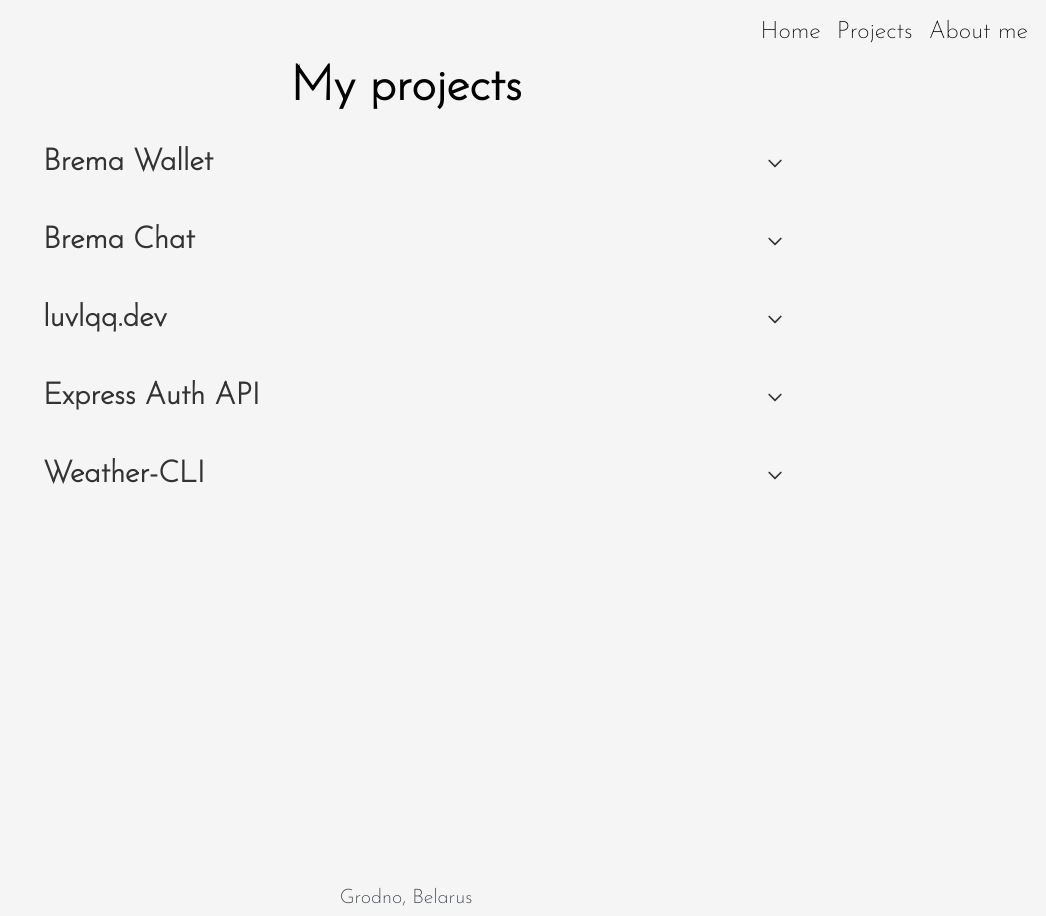
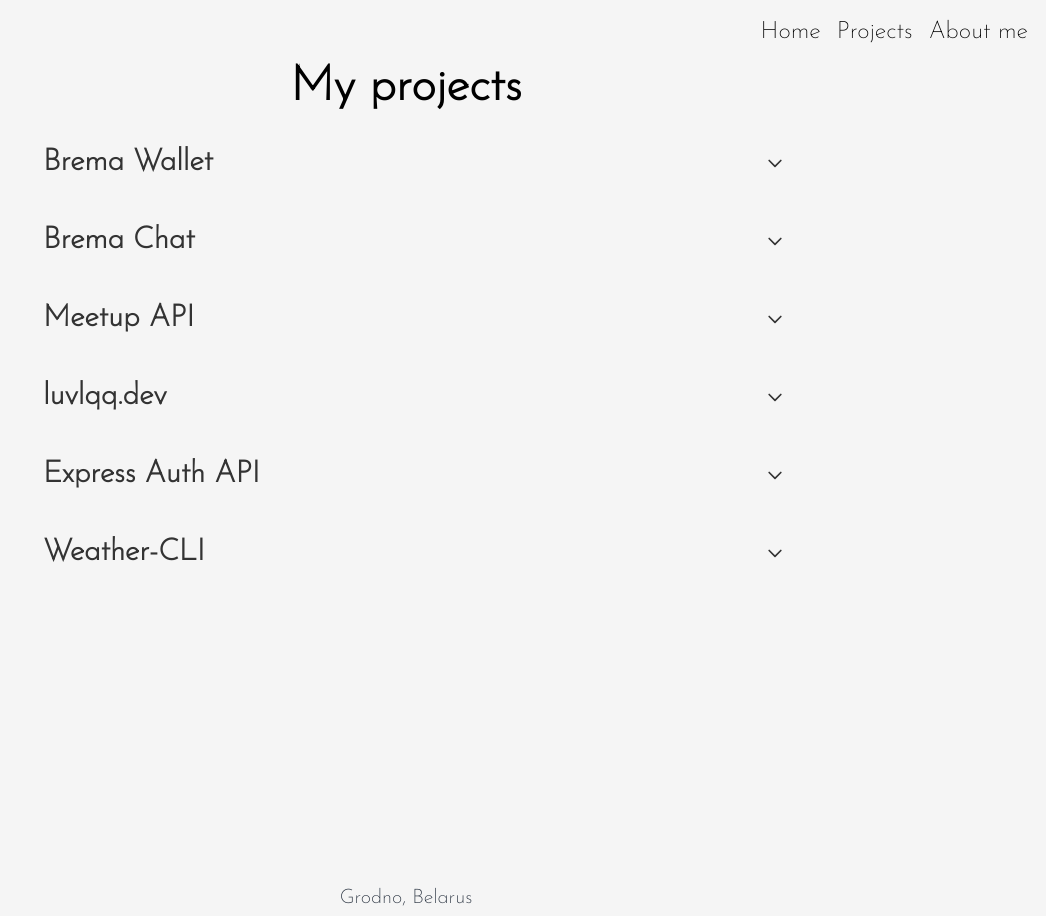
Before and after one commit to luvlqq/luvlqq.dev, a SvelteKit app: page /projects in a window 1280 px wide. Shown: the whole page, without its empty margins (234-1280 px from the left). Built offline with nearby package versions, Linux system fonts and the light colour scheme.

Commit message:
feat: Add a new project

```diff
--- a/src/routes/projects/projects.ts
+++ b/src/routes/projects/projects.ts
@@ -22,20 +22,26 @@ export const projects: Project[] = [
 		stack: ['Svelte', 'TypeScript', 'NodeJS', 'NestJS', 'PostgreSQL', 'Prisma', 'Socket.io'],
 		github: 'https://github.com/luvlqq/bremaChat'
 	},
-	{
+  {
+    name: 'Meetup API',
+    description: 'Meetup API build by REST for Modsen company practice.',
+    stack: ['TypeScript', 'NodeJS', 'NestJS', 'PostgreSQL', 'Prisma', 'JWT', 'Swagger', 'husky'],
+    github: 'https://github.com/luvlqq/modsen_prac'
+  },
+  {
 		name: 'luvlqq.dev',
 		description: 'My personal website with my projects, info and links',
 		stack: ['TypeScript', 'JavaScript', 'Svelte', 'tailwindcss', 'daisyui', 'flowbite'],
 		github: 'https://github.com/luvlqq/luvlqq.dev',
     url: 'https://luvlqq-dev.vercel.app/'
 	},
-	{
+  {
 		name: 'Express Auth API',
 		description: 'Auth API. Build by layer architecture.',
 		stack: ['TypeScript', 'NodeJS', 'Express', 'PostgreSQL', 'Prisma', 'JWT'],
 		github: 'https://github.com/luvlqq/weather-cli'
 	},
-	{
+  {
 		name: 'Weather-CLI',
 		description: 'Is a console application wich can show forecast for your city.',
 		stack: ['JavaScript', 'NodeJS', 'CLI'],
```
